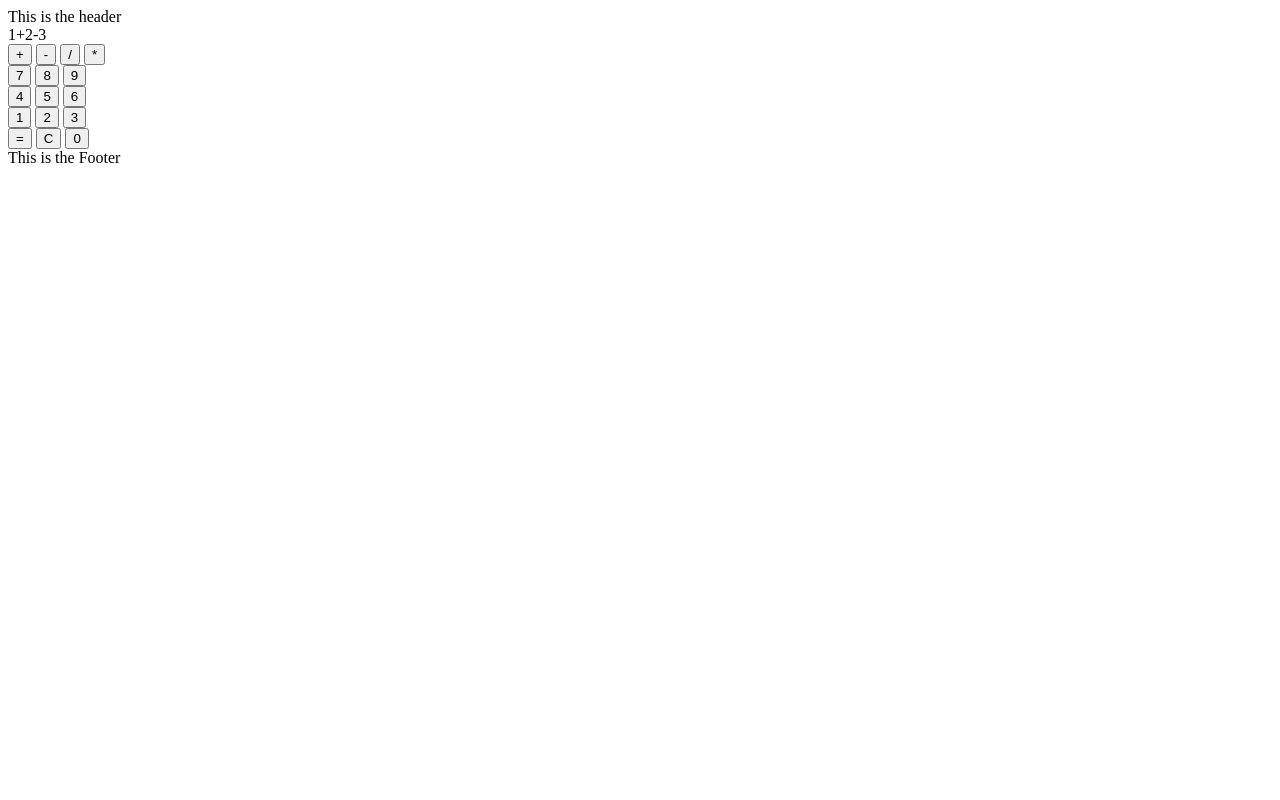
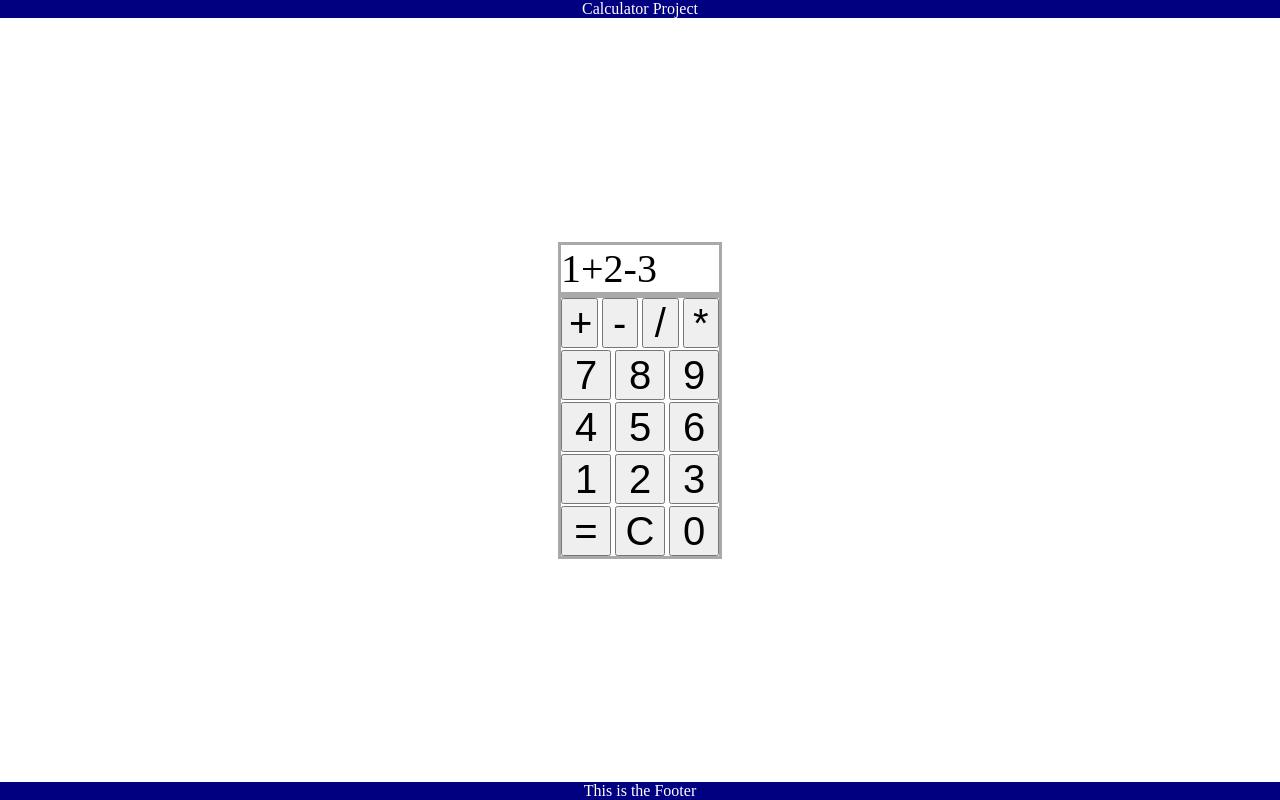
Before and after one commit to StromDizzle/Calculator, a plain HTML site: page index.html in a window 1280 px wide. Drawn offline with Linux system fonts and the light colour scheme.

Commit message:
Add basic formatting before starting JavaScript

```diff
--- a/index.html
+++ b/index.html
@@ -7,8 +7,9 @@
     <title>Calculator</title>
 </head>
 <body>
-    <div class="header">This is the header</div>
-    <div class="calcContainer">
+    <div class="container">
+        <div class="header">Calculator Project</div>
+        <div class="calc-container">
             <div class="display">1+2-3</div>
             <div class="buttons">
                 <div class="button-row-1">
@@ -40,5 +41,7 @@
             </div>
         </div>
         <div class="footer">This is the Footer</div>
+    </div>
+
 </body>
 </html>
--- a/style.css
+++ b/style.css
@@ -1,4 +1,57 @@
+body {
+    margin: 0px;
+    padding: 0px;
+}
+
+button {
+    width: 50px;
+    height: 50px;
+    font-size: 40px;
+    text-align: center;
+}
+
+.container {
+    display: flex;
+    flex-direction: column;
+    min-height: 100vh;
+    justify-content: space-between;
+}
+
+.button-row-1 button {
+    width: 36.5px;
+}
+
+.header {
+    background: navy;
+    color: white;
+    text-align: center;
+}
+
+.display {
+    border-style: solid;
+    border-color: darkgray;
+    font-size: 40px;
+    width: 158px;
+}
+
 .buttons {
     display: flex;
     flex-direction: column;
+    align-items: center;
+    border-style: solid;
+    border-color: darkgray;
+    gap: 2px;
 }
+
+.calc-container{
+    display: flex;
+    flex-direction: column;
+    align-items: center;
+}
+
+.footer {
+    background: navy;
+    color: white;
+    text-align: center;
+
+}
```
Lines whose indentation alone changed are shown as unchanged.
